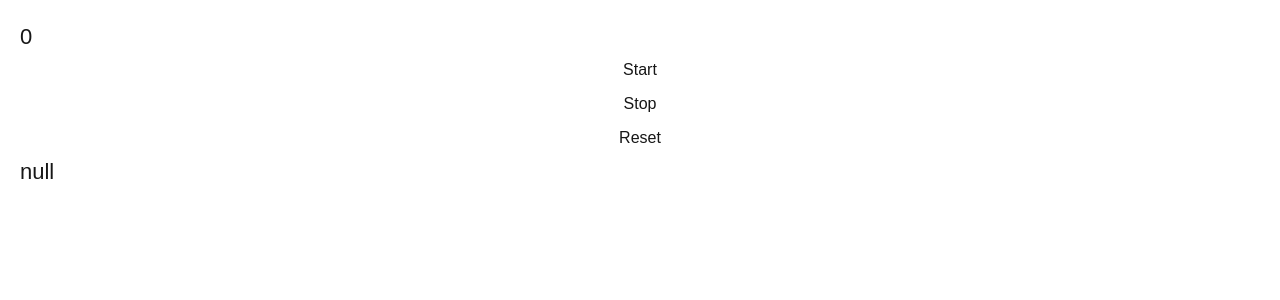
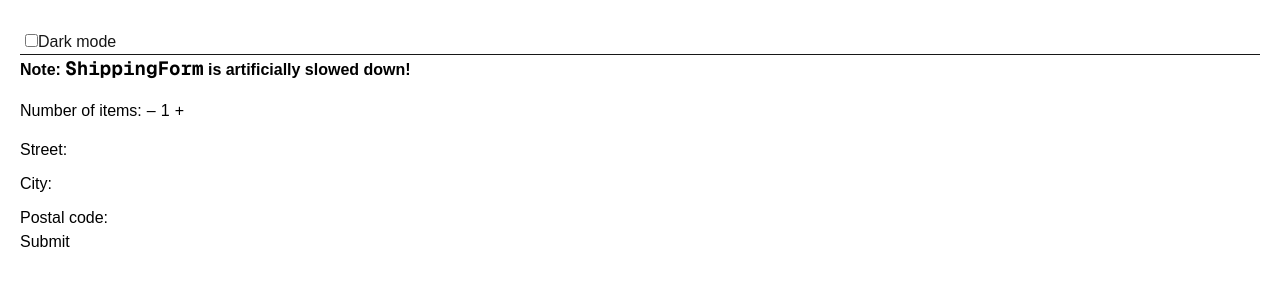
Before and after one commit to kxk254/a-learning, a Next.js app: page / in a window 1280 px wide. Shown: the top 300 px of the page. Built offline with nearby package versions, Linux system fonts and the light colour scheme.

Commit message:
callback

```diff
--- /dev/null
+++ b/app/ProductPage.js
@@ -0,0 +1,28 @@
+"use client";
+
+import { useCallback } from "react";
+import ShippingForm from "./ShippingForm.js";
+
+export default function ProductPage({ productId, referrer, theme }) {
+  const handleSubmit = useCallback(
+    (orderDetails) => {
+      post("/product/" + productId + "/buy", {
+        referrer,
+        orderDetails,
+      });
+    },
+    [productId, referrer],
+  );
+
+  return (
+    <div className={theme}>
+      <ShippingForm onSubmit={handleSubmit} />
+    </div>
+  );
+}
+
+function post(url, data) {
+  // Imagine this sends a request...
+  console.log("POST /" + url);
+  console.log(data);
+}
--- /dev/null
+++ b/app/ShippingForm.js
@@ -0,0 +1,49 @@
+"use client";
+
+import { memo, useState } from "react";
+
+const ShippingForm = memo(function ShippingForm({ onSubmit }) {
+  const [count, setCount] = useState(1);
+
+  function handleSubmit(e) {
+    e.preventDefault();
+    const formData = new FormData(e.target);
+    const orderDetails = { ...Object.fromEntries(formData), count };
+    onSubmit(orderDetails);
+  }
+
+  return (
+    <form onSubmit={handleSubmit}>
+      <p>
+        <b>
+          Note: <code>ShippingForm</code> is artificially slowed down!
+        </b>
+      </p>
+      <label>
+        Number of items:
+        <button type="button" onClick={() => setCount(count - 1)}>
+          –
+        </button>
+        {count}
+        <button type="button" onClick={() => setCount(count + 1)}>
+          +
+        </button>
+      </label>
+      <label>
+        Street:
+        <input name="street" />
+      </label>
+      <label>
+        City:
+        <input name="city" />
+      </label>
+      <label>
+        Postal code:
+        <input name="zipCode" />
+      </label>
+      <button type="submit">Submit</button>
+    </form>
+  );
+});
+
+export default ShippingForm;
--- a/app/page.tsx
+++ b/app/page.tsx
@@ -4,34 +4,26 @@ import { useState } from "react";
 import { useReducer } from "react";
 import { useRef } from "react";
 
-export default function StopWatch() {
-  const [seconds, setSeconds] = useState(0);
-  const intervalRef = useRef(null);
+import ProductPage from "./ProductPage.js";
 
-  function start() {
-    if (intervalRef.current) return;
-    intervalRef.current = setInterval(() => {
-      setSeconds((p) => p + 1);
-    }, 10);
-  }
-
-  function stop() {
-    clearInterval(intervalRef.current);
-    intervalRef.current = null;
-  }
-
-  function reset() {
-    setSeconds(0);
-    stop();
-  }
-
+export default function App() {
+  const [isDark, setIsDark] = useState(false);
   return (
     <>
-      <h1>{seconds}</h1>
-      <button onClick={start}>Start</button>
-      <button onClick={stop}>Stop</button>
-      <button onClick={reset}>Reset</button>
-      <h1>{intervalRef.current ? intervalRef.current : "null"}</h1>
+      <label>
+        <input
+          type="checkbox"
+          checked={isDark}
+          onChange={(e) => setIsDark(e.target.checked)}
+        />
+        Dark mode
+      </label>
+      <hr />
+      <ProductPage
+        referrerId="wizard_of_oz"
+        productId={123}
+        theme={isDark ? "dark" : "light"}
+      />
     </>
   );
 }
--- a/app/styles.css
+++ b/app/styles.css
@@ -46,14 +46,25 @@ ul {
   padding-inline-start: 20px;
 }
 
-button {
+label {
+  display: block;
+  margin-top: 10px;
+}
+
+input {
+  margin-left: 5px;
+}
+
+button[type="button"] {
   margin: 5px;
 }
-li {
-  list-style-type: none;
+
+.dark {
+  background-color: black;
+  color: white;
 }
-ul,
-li {
-  margin: 0;
-  padding: 0;
+
+.light {
+  background-color: white;
+  color: black;
 }
```
